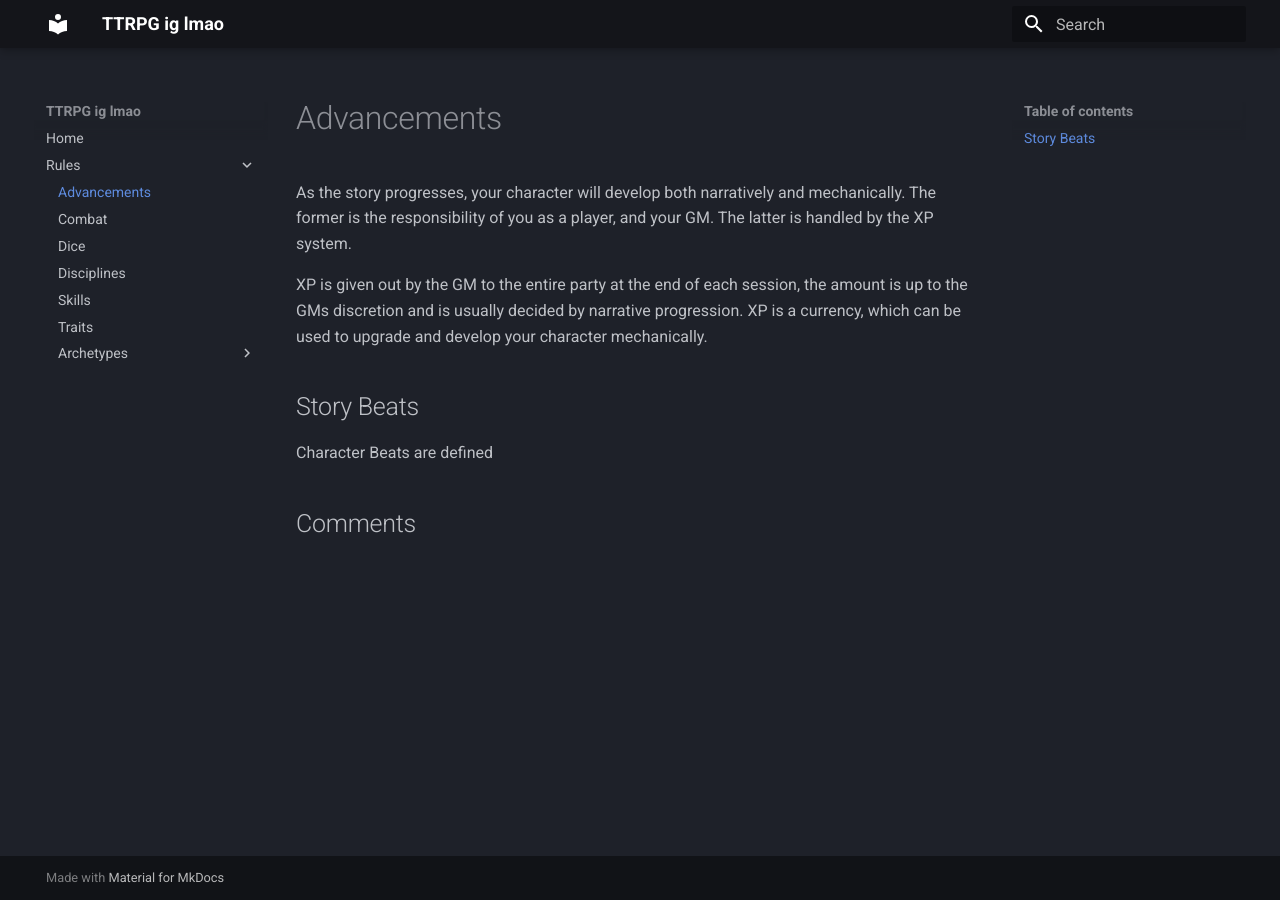
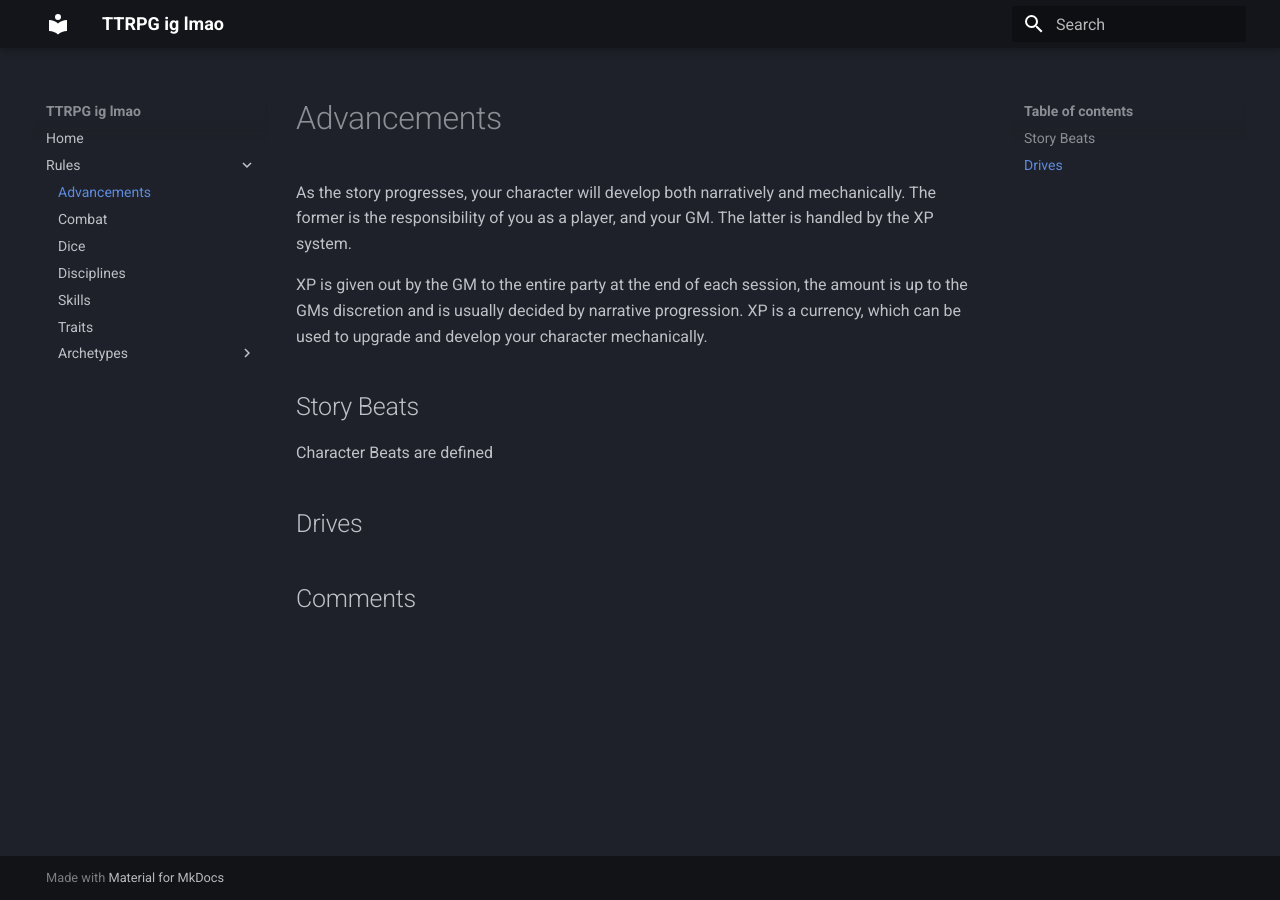
Before and after one commit to ProbablyIly/UnnamedTTRPG, an MkDocs documentation site: the page built from docs/Rules/Advancements.md, in a window 1280 px wide. Built offline with MkDocs 1.6.1 and Material for MkDocs 9.7.7, drawn with Linux system fonts in a browser that asks for light colours; comment, search, counter and statistics services are not loaded.

Commit message:
vault backup: 2025-11-08 18:18:11

```diff
--- a/docs/Rules/Advancements.md
+++ b/docs/Rules/Advancements.md
@@ -3,3 +3,5 @@ As the story progresses, your character will develop both narratively and mechan
 XP is given out by the GM to the entire party at the end of each session, the amount is up to the GMs discretion and is usually decided by narrative progression. XP is a currency, which can be used to upgrade and develop your character mechanically.
 ## Story Beats
 Character Beats are defined
+
+## Drives
```
